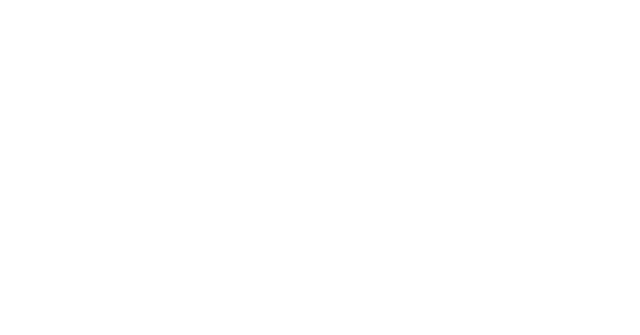
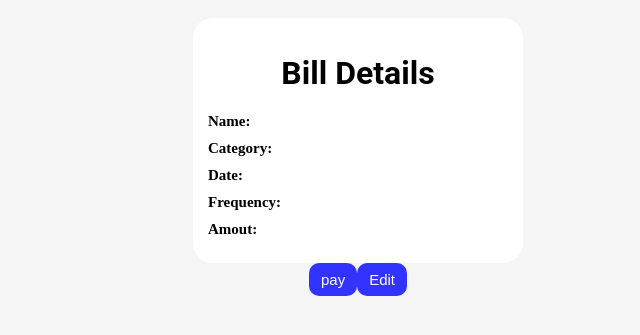
Before and after one commit to saisantosh005/novaApp, a React (Create React App) app: page /details in a window 1280 px wide. Shown: the part 251-586 px from the top of the page, without its empty margins (282-922 px from the left). Built offline with nearby package versions, Linux system fonts and the light colour scheme.

Commit message:
DetailsRoute Added, Created HomeRoute

```diff
--- a/src/App.js
+++ b/src/App.js
@@ -1,19 +1,13 @@
 import "./styles.css";
-import LoginForm from "./components/LoginRoute/LoginForm";
-// import Home from "./components/HomeRoute/Home";
-// import ProtectedRoute from "./components/commonComponents/ProtectedRoute/ProtectedRoute";
-// import JobDetailsRoute from "./components/JobDetailsRoute/JobDetailsRoute/JobDetailsRoute";
-// import JobRoute from "./components/JobsRoute/JobRoute/JobRoute";
-// import NotFound from "./components/NotFoundRoute/NotFound";
+// import LoginForm from "./components/LoginRoute/LoginForm";
 import { BrowserRouter as Router, Route, Switch } from "react-router-dom";
+import HomeRoute from "./components/HomeRoute/HomeRoute";
+import DetailsRoute from "./components/DetailsRoute/DetailsRoute";
 const App = () => (
   <Router>
     <Switch>
-      <Route exact path="/" component={LoginForm} />
-      {/* <ProtectedRoute exact path="/home" component={Home} />
-      <ProtectedRoute exact path="/jobs" component={JobRoute} />
-      <ProtectedRoute exact path="/jobs/:id" component={JobDetailsRoute} />
-      <ProtectedRoute component={NotFound} /> */}
+      <Route exact path="/" component={HomeRoute} />
+      <Route exact path="/details" component={DetailsRoute} />
     </Switch>
   </Router>
 );
--- /dev/null
+++ b/src/components/CommoneComponents/Header/Header.js
@@ -0,0 +1,5 @@
+const Header = () => {
+  return <div>Header</div>;
+};
+
+export default Header;
--- /dev/null
+++ b/src/components/DetailsRoute/DetailsRoute.js
@@ -0,0 +1,46 @@
+import {
+  DetailsMainContainer,
+  DetailsCardContainer,
+  Heading,
+  LabelName,
+  Content,
+  Details,
+  ButtonContainer,
+  Button
+} from "./styledComponents";
+
+const DetailsRoute = (props) => {
+  const { match } = props;
+  const { params } = match;
+  const { id } = params;
+  return (
+    <DetailsMainContainer>
+      <DetailsCardContainer>
+        <Heading>Bill Details</Heading>
+        <Details>
+          <Content>
+            <LabelName>Name:</LabelName>
+          </Content>
+          <Content>
+            <LabelName>Category:</LabelName>
+          </Content>
+          <Content>
+            <LabelName>Date:</LabelName>
+          </Content>
+          <Content>
+            <LabelName>Frequency:</LabelName>
+          </Content>
+          <Content>
+            <LabelName>Amout:</LabelName>
+          </Content>
+        </Details>
+      </DetailsCardContainer>
+      <ButtonContainer>
+        <Button>pay</Button>
+
+        <Button>Edit</Button>
+      </ButtonContainer>
+    </DetailsMainContainer>
+  );
+};
+export default DetailsRoute;
--- /dev/null
+++ b/src/components/DetailsRoute/styledComponents.js
@@ -0,0 +1,56 @@
+import styled from "styled-components";
+
+const DetailsMainContainer = styled.div`
+  min-height: 100vh;
+  background: #f5f5f5;
+  display: flex;
+  flex-direction: column;
+  justify-content: center;
+  align-items: center;
+`;
+const DetailsCardContainer = styled.div`
+  /* display: flex;
+  flex-direction: column;
+  align-items: flex-start;
+  justify-content: center; */
+  border-radius: 20px;
+  padding: 15px;
+  background: white;
+  min-width: 300px;
+`;
+const Heading = styled.h1`
+  flex-grow: 1;
+  text-align: center;
+  font-family: "roboto";
+`;
+const LabelName = styled.p`
+  font-weight: bold;
+  font-size: 15px;
+  margin: 0px;
+`;
+const Content = styled.span`
+  margin-bottom: 10px;
+`;
+const Details = styled.div`
+  display: flex;
+  flex-direction: column;
+`;
+const ButtonContainer = styled.div``;
+const Button = styled.button`
+  font-size: 15px;
+  border-radius: 10px;
+  background: #3333ff;
+  color: white;
+  border: none;
+  padding: 8px 12px;
+`;
+export {
+  DetailsMainContainer,
+  DetailsCardContainer,
+  Heading,
+  LabelName,
+  Content,
+  Details,
+  ButtonContainer,
+  Button
+};
--- /dev/null
+++ b/src/components/HomeRoute/HomeRoute.js
@@ -0,0 +1,35 @@
+import { BillCard, Heading, MainDiv } from "./styledComponent";
+
+const billsList = [
+  {
+    category: "electricity",
+    billList: [
+      {
+        name: "electricity",
+        amount: 200,
+        frequency: 3,
+        phoneNumber: 972374987,
+        email: ""
+      }
+    ]
+  },
+  {
+    category: "mobile Recharge",
+    billList: []
+  },
+  {
+    category: "subscription",
+    billList: []
+  }
+];
+const HomeRoute = () => {
+  return (
+    <MainDiv>
+      <Heading>Your Bills</Heading>
+      {billsList.map((item) => (
+        <BillCard></BillCard>
+      ))}
+    </MainDiv>
+  );
+};
+export default HomeRoute;
--- /dev/null
+++ b/src/components/HomeRoute/styledComponent.js
@@ -0,0 +1,21 @@
+import styled from "styled-components";
+
+const MainDiv = styled.div`
+  background: #f0f0f0;
+  display: flex;
+  flex-direction: column;
+  min-height: 100vh;
+`;
+const Heading = styled.h1`
+  font-size: 20px;
+  text-align: center;
+`;
+const BillCard = styled.div`
+  min-width: 100px;
+  height: 40px;
+  background: white;
+  border-radius: 10px;
+  margin: 10px;
+`;
+
+export { MainDiv, Heading, BillCard };
```
Also changed, not shown: src/components/CommoneComponents/HeaderComponent/HeaderComponent.js (added).
